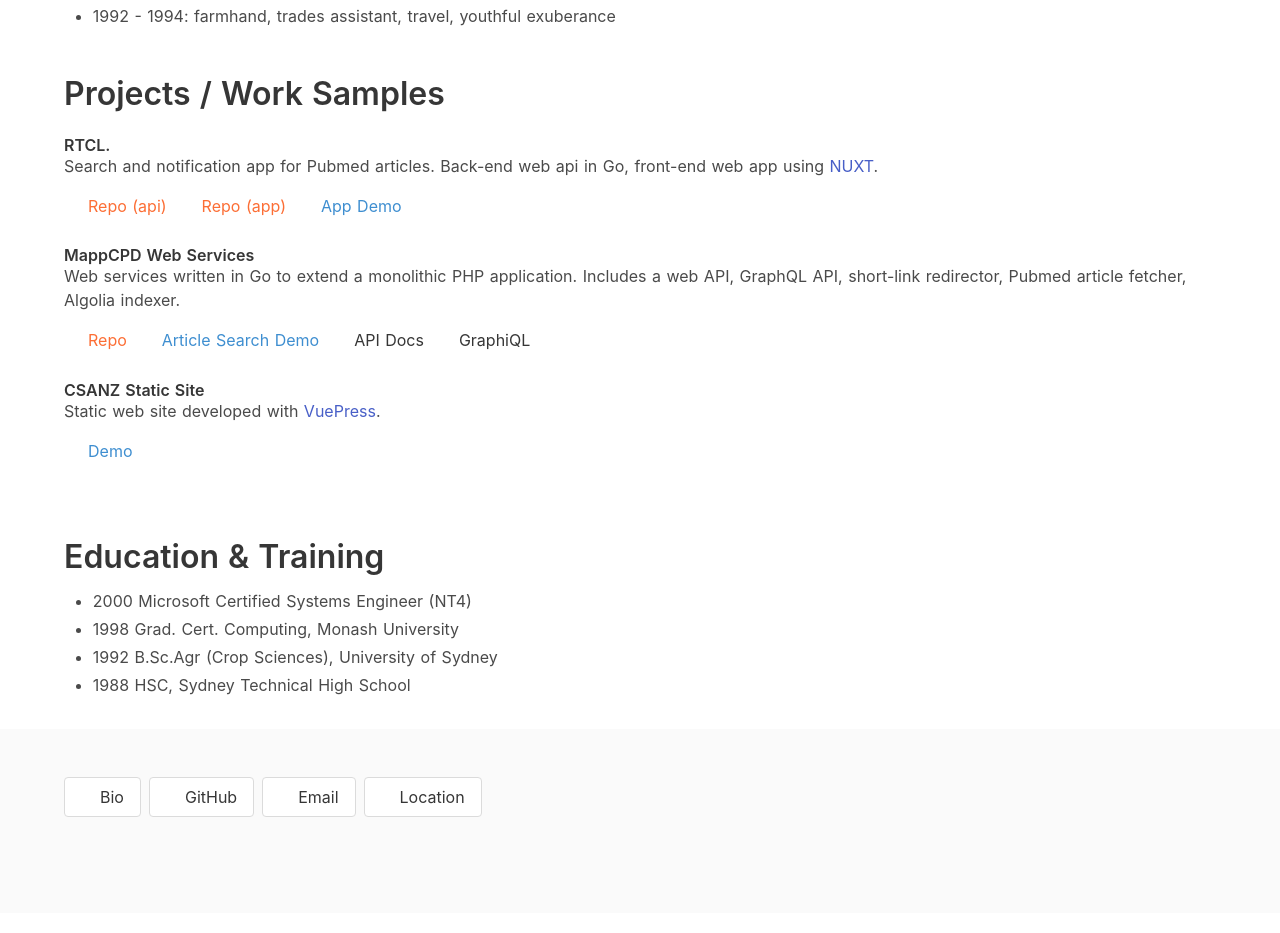
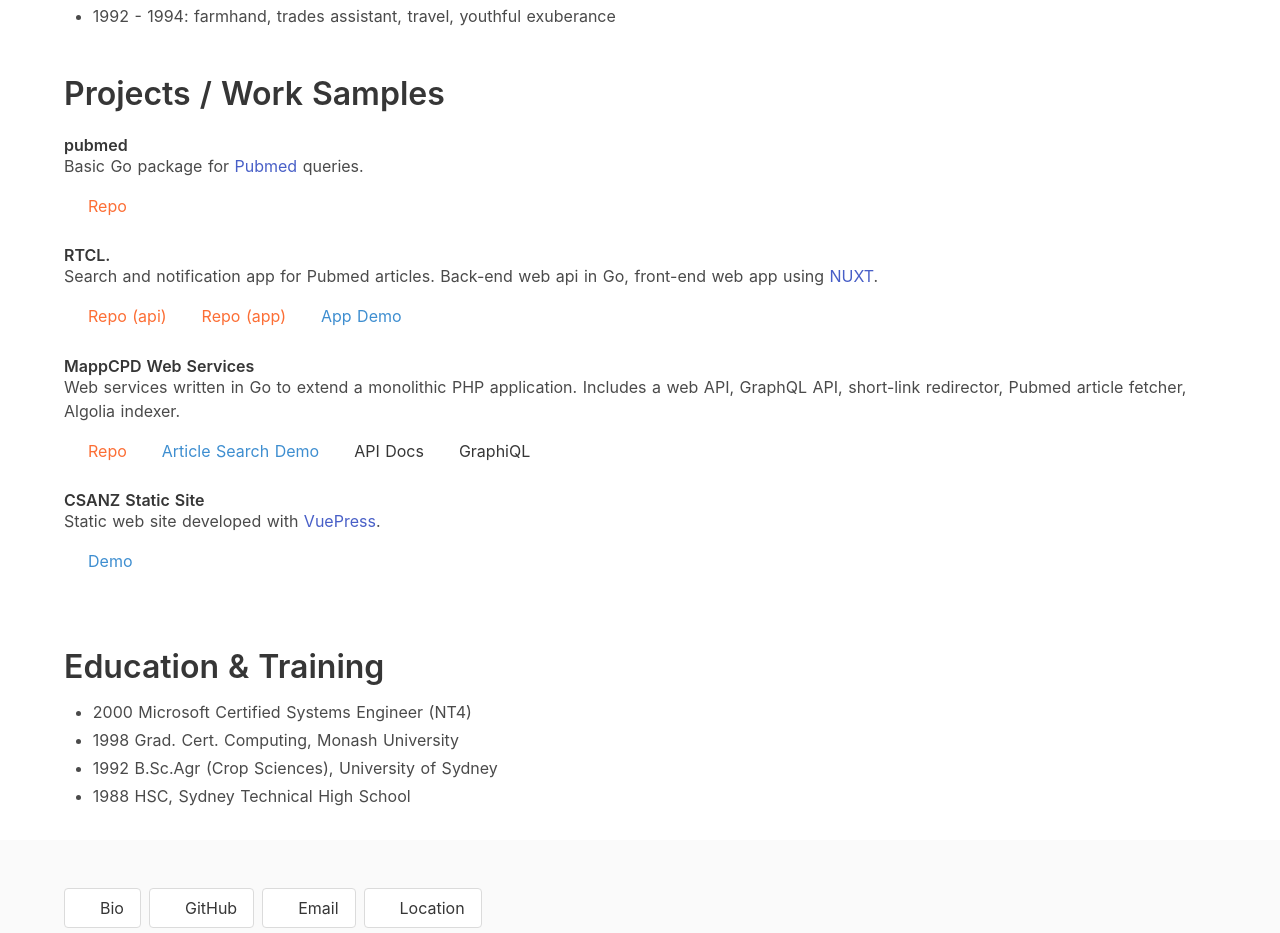
Before and after one commit to mikedonnici/mikedonnici, a Nuxt app: page / in a window 1280 px wide. Shown: the part 843-1776 px from the top of the page. Built offline with nearby package versions, Linux system fonts and the light colour scheme.

Commit message:
add pubmed

```diff
--- a/pages/index.vue
+++ b/pages/index.vue
@@ -69,6 +69,20 @@
             <div class="content">
                 <div class="container">
                     <h3 class="title is-3">Projects / Work Samples</h3>
+
+                    <article>
+                        <h5 class="title is-6 is-marginless">pubmed</h5>
+                        <p>
+                            Basic Go package for <a href="https://www.ncbi.nlm.nih.gov/pubmed/" target="_blank">Pubmed</a>
+                            queries.
+                        </p>
+                        <p>
+                            <a class="has-text-warning" href="https://github.com/mikedonnici/pubmed" target="_blank">
+                                <span class="icon"><i class="fab fa-github"></i></span>
+                                <span>Repo</span>
+                            </a>
+                        </p>
+                    </article>
 
                     <article>
                         <h5 class="title is-6 is-marginless">RTCL.</h5>
```
